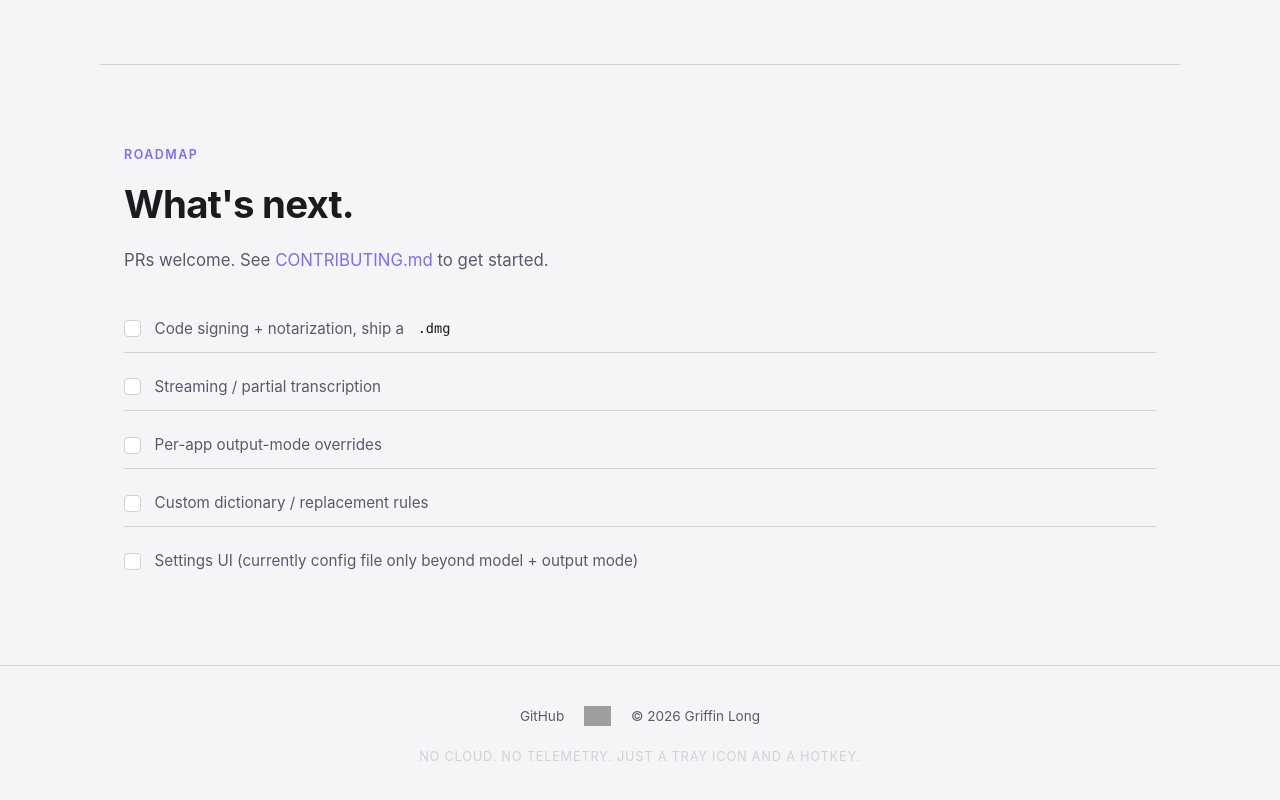
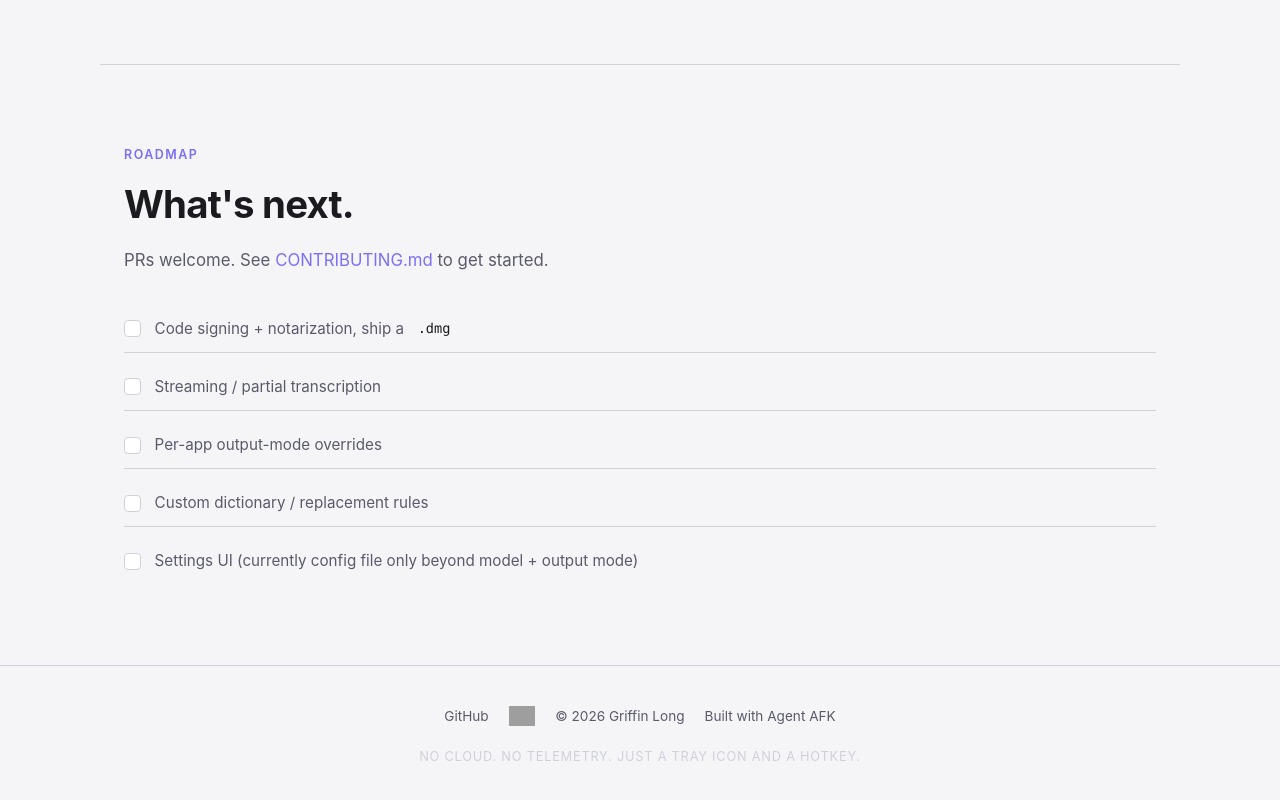
Before and after one commit to griffinwork40/whisper-app, an Electron app: page landing/index.html in a window 1280 px wide. Shown: the part 2807-3607 px from the top of the page. Drawn offline with Linux system fonts and the light colour scheme; grey boxes are pictures that could not be loaded.

Commit message:
feat(landing): add 'Built with Agent AFK' footer link to agentafk.com

```diff
--- a/landing/index.html
+++ b/landing/index.html
@@ -277,6 +277,7 @@ npm start</code></pre>
       height="20"
     >
     <span>© 2026 Griffin Long</span>
+    <a href="https://agentafk.com" target="_blank" rel="noopener noreferrer">Built with Agent AFK</a>
     <span class="footer-tagline">No cloud. No telemetry. Just a tray icon and a hotkey.</span>
   </footer>
 
```
